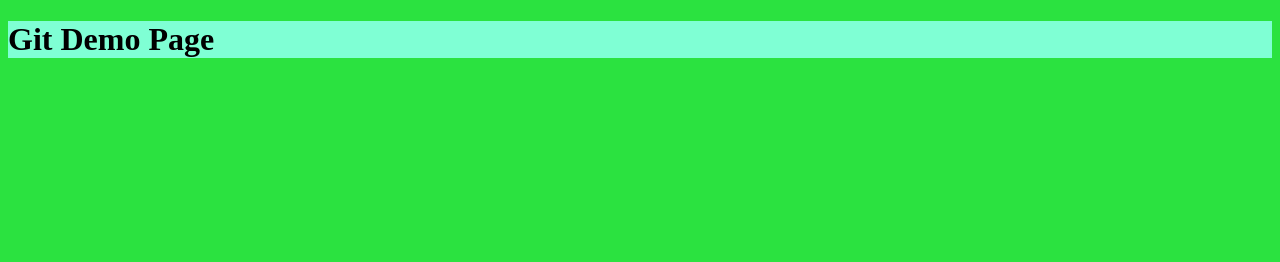
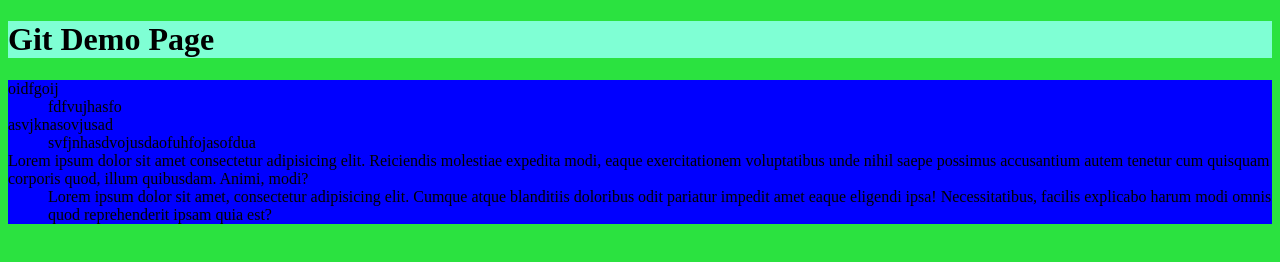
Before and after one commit to NickTreat/sep9tester, a plain HTML site: page index.html in a window 1280 px wide. Drawn offline with Linux system fonts and the light colour scheme.

Commit message:
added crazy colors

```diff
--- a/index.html
+++ b/index.html
@@ -9,6 +9,21 @@
 <body>
     <h1>Git Demo Page</h1>
 
+    <div>
+        <dl>
+            <dt>oidfgoij</dt>
+            <dd>fdfvujhasfo</dd>
+            <dt>asvjknasovjusad</dt>
+            <dd>svfjnhasdvojusdaofuhfojasofdua</dd>
+            <dt>Lorem ipsum dolor sit amet consectetur adipisicing elit. Reiciendis molestiae expedita modi, eaque exercitationem voluptatibus unde nihil saepe possimus accusantium autem tenetur cum quisquam corporis quod, illum quibusdam. Animi, modi?</dt>
+            <dd>Lorem ipsum dolor sit amet, consectetur adipisicing elit. Cumque atque blanditiis doloribus odit pariatur impedit amet eaque eligendi ipsa! Necessitatibus, facilis explicabo harum modi omnis quod reprehenderit ipsam quia est?</dd>
+        </dl>
+    </div>
+    <footer>
+        <p></p>
+    </footer>
+
+
   <script src="app.js"></script>
 </body>
 </html>
--- a/styles.css
+++ b/styles.css
@@ -5,3 +5,7 @@ body {
 h1 {
     background-color: aquamarine;
 }
+
+div {
+    background-color: blue;
+}
```
Also changed, not shown: app.js (line endings or trailing spaces).
